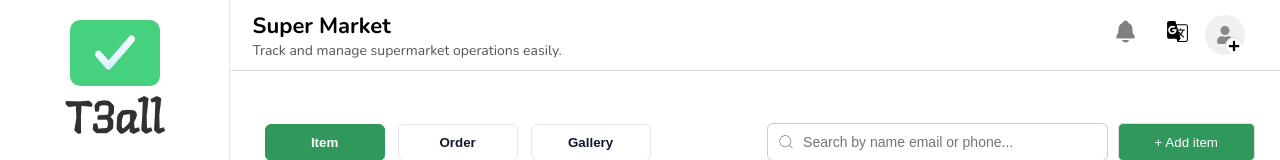
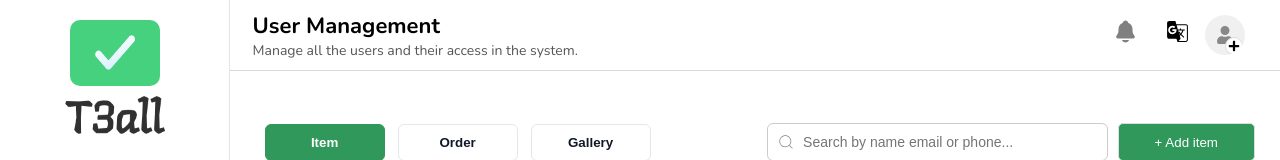
Before and after one commit to Tahanaz0/restaurant, a React (Vite) app: page /supperMarket in a window 1280 px wide. Shown: the top 160 px of the page. Built offline with nearby package versions, Linux system fonts and the light colour scheme.

Commit message:
'header-language'

```diff
--- a/src/App.css
+++ b/src/App.css
@@ -1,4 +1,4 @@
-/* Global responsive styles */
+
 * {
   box-sizing: border-box;
 }
@@ -23,9 +23,8 @@ body, html {
   text-align: right;
 }
 
-/* Header ke andar alignment adjust */
 [dir="rtl"] .header-container {
-  flex-direction: row-reverse; /* icons aur title ulta ho jaye */
+  flex-direction: row-reverse;
   text-align: right;
 }
 
@@ -36,27 +35,3 @@ body, html {
 [dir="rtl"] .header-right {
   flex-direction: row-reverse;
 }
-
-/*
-.main-content {
-  width: 100%;
-  max-width: 100%;
-  overflow-x: hidden;
-}
-
-@media (max-width: 768px) {
-  .main-content {
-    padding: 10px !important;
-  }
-}
-
-@media (max-width: 480px) {
-  .main-content {
-    padding: 5px !important;
-  }
-}
-@media (max-widht:4k-2560px){
-  .main-content{
-    margin-left: 70%;
-  }
-} */
--- a/src/component/Header/header.jsx
+++ b/src/component/Header/header.jsx
@@ -7,6 +7,46 @@ import { NavLink } from 'react-router-dom';
 
 import './header.css';
 
+const translations = {
+  English: {
+    userManagement: "User Management",
+    supermarket: "Super Market",
+    payments: "Payments & Finance",
+    notification: "Notification",
+    logout: "Logout",
+    descUserManagement: "Manage all the users and their access in the system.",
+    descSuperMarket: "Track and manage supermarket operations easily.",
+    descPayments: "Handle payments, invoices, and finance related tasks.",
+    descNotification: "Check and respond to all notifications here.",
+    descLogout: "You can logout securely from here."
+  },
+  Arabic: {
+    userManagement: "إدارة المستخدم",
+    supermarket: "سوبر ماركت",
+    payments: "المدفوعات والتمويل",
+    notification: "إشعار",
+    logout: "تسجيل الخروج",
+    descUserManagement: "إدارة جميع المستخدمين وصلاحياتهم في النظام.",
+    descSuperMarket: "تتبع وإدارة عمليات السوبر ماركت بسهولة.",
+    descPayments: "إدارة المدفوعات والفواتير والمهام المالية.",
+    descNotification: "تحقق من جميع الإشعارات والرد عليها هنا.",
+    descLogout: "يمكنك تسجيل الخروج بأمان من هنا."
+  },
+  Hebrew: {
+    userManagement: "ניהול משתמשים",
+    supermarket: "סופרמרקט",
+    payments: "תשלומים ופיננסים",
+    notification: "התראה",
+    logout: "התנתקות",
+    descUserManagement: "נהל את כל המשתמשים והגישה שלהם במערכת.",
+    descSuperMarket: "עקוב ונהל בקלות את פעולות הסופרמרקט.",
+    descPayments: "טפל בתשלומים, חשבוניות ומשימות פיננסיות.",
+    descNotification: "בדוק והגב לכל ההתראות כאן.",
+    descLogout: "באפשרותך להתנתק בצורה מאובטחת מכאן."
+  }
+};
+
+
 const Header = () => {
   const location = useLocation();
   const [profilePic, setProfilePic] = useState(null);
@@ -14,24 +54,15 @@ const Header = () => {
   const [selectedLang, setSelectedLang] = useState("English"); // default lang
   const fileInputRef = useRef(null);
 
-  const titles = {
-    "/userManagement": "User Management",
-    "/supperMarket": "Super Market",
-    "/Payment-finance": "Payments & Finance",
-    "/notification": "Notification",
-    "/logout": "Logout"
-  };
+  const pageKey = location.pathname.replace("/", ""); // route ka key banane ke liye
 
-  const descriptions = {
-    "/userManagement": "Manage all the users and their access in the system.",
-    "/supperMarket": "Track and manage supermarket operations easily.",
-    "/Payment-finance": "Handle payments, invoices, and finance related tasks.",
-    "/notification": "Check and respond to all notifications here.",
-    "/logout": "You can logout securely from here."
-  };
+const pageTitle =
+  translations[selectedLang]?.[pageKey] || translations[selectedLang].userManagement;
 
-  const pageTitle = titles[location.pathname] || "User Management";
-  const pageDescription = descriptions[location.pathname] || "Manage all the users and their access in the system.";
+const pageDescription =
+  translations[selectedLang]?.["desc" + pageKey.charAt(0).toUpperCase() + pageKey.slice(1)] ||
+  translations[selectedLang].descUserManagement;
+
 
   const handleFileChange = (e) => {
     const file = e.target.files[0];
@@ -43,13 +74,14 @@ const Header = () => {
   const handleSelectLang = (lang) => {
     setSelectedLang(lang);
     setDropdownOpen(false);
-    console.log("Language Selected:", lang);
-    if (lang === "Arabic") {
-      document.documentElement.setAttribute("dir", "rtl"); // Right-to-left
+
+    if (lang === "Arabic" || lang === "Hebrew") {
+      document.body.setAttribute("dir", "rtl"); // Right to Left
     } else {
-      document.documentElement.setAttribute("dir", "ltr"); // Left-to-right
+      document.body.setAttribute("dir", "ltr"); // Left to Right (default)
     }
   };
+
 
   return (
     <div className='header-container'>
--- a/src/component/UserManagement/userDelete.jsx
+++ b/src/component/UserManagement/userDelete.jsx
@@ -21,8 +21,8 @@ const UserDelete = ({ onDelete, children }) => {
               <button
                 className="ud-confirm"
                 onClick={() => {
-                  onDelete();     // 🔴 actually call parent handler
-                  setOpen(false); // close modal
+                  onDelete();
+                  setOpen(false);
                 }}
               >
                 Delete
--- a/src/component/supperMarket/SupperMarket.jsx
+++ b/src/component/supperMarket/SupperMarket.jsx
@@ -3,7 +3,7 @@ import { CiSearch } from "react-icons/ci";
 import MarketTable from "./marketTable";
 import Order from "./order";
 import Gallery from "./Gallery";
-import Select from "react-select"; // ✅ NEW IMPORT
+import Select from "react-select";
 import "./MarketTable.css";
 import "./supperMarket.css";
 
@@ -140,7 +140,7 @@ const SupperMarket = () => {
                   />
                 </div>
 
-                {/* ✅ REPLACED STATUS SELECT */}
+
                 <div className="form-group">
                   <label>Status</label>
                   <Select
```
Also changed, not shown: src/component/UserManagement/userManagement.css (+4 -17 lines).
